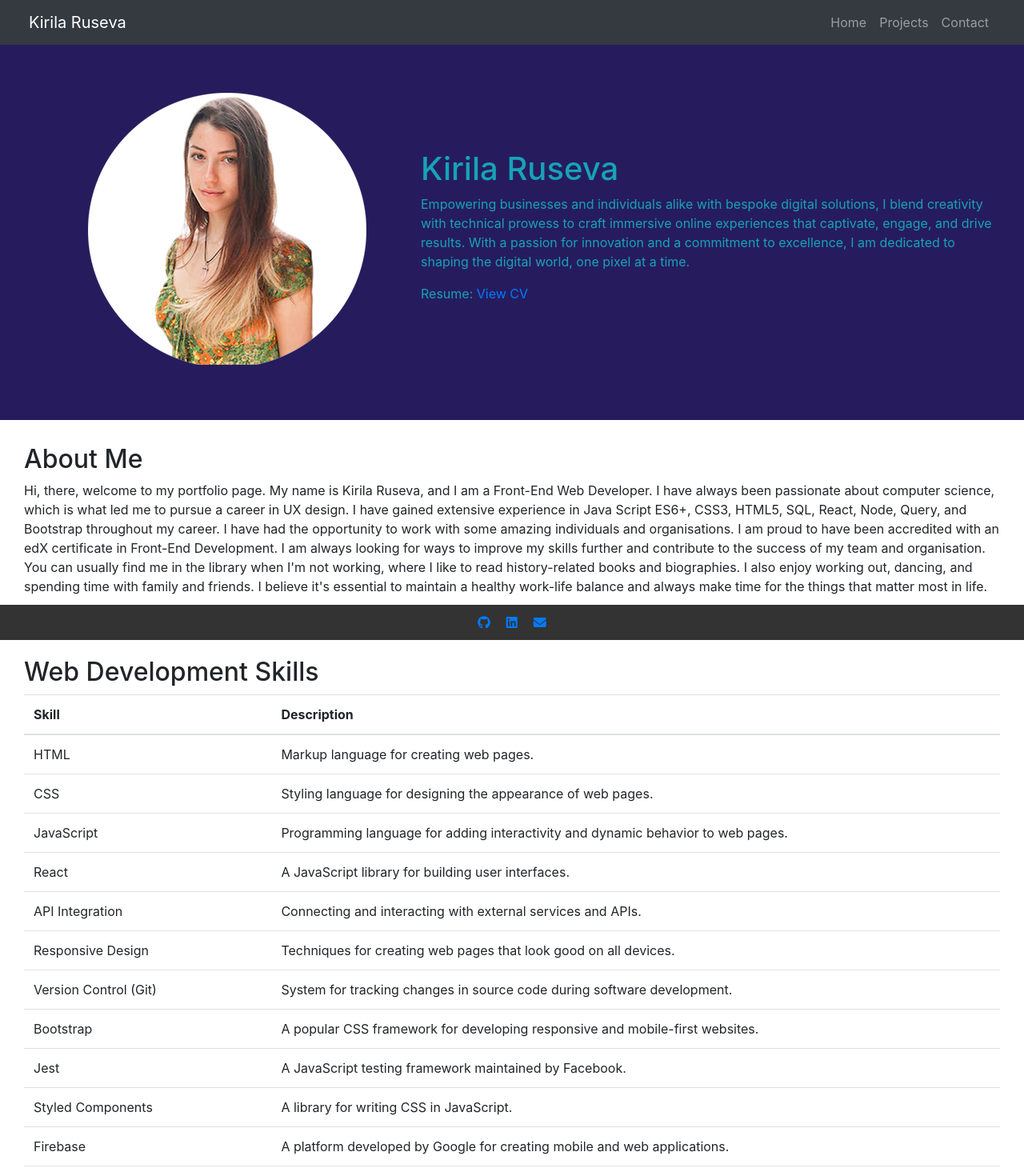
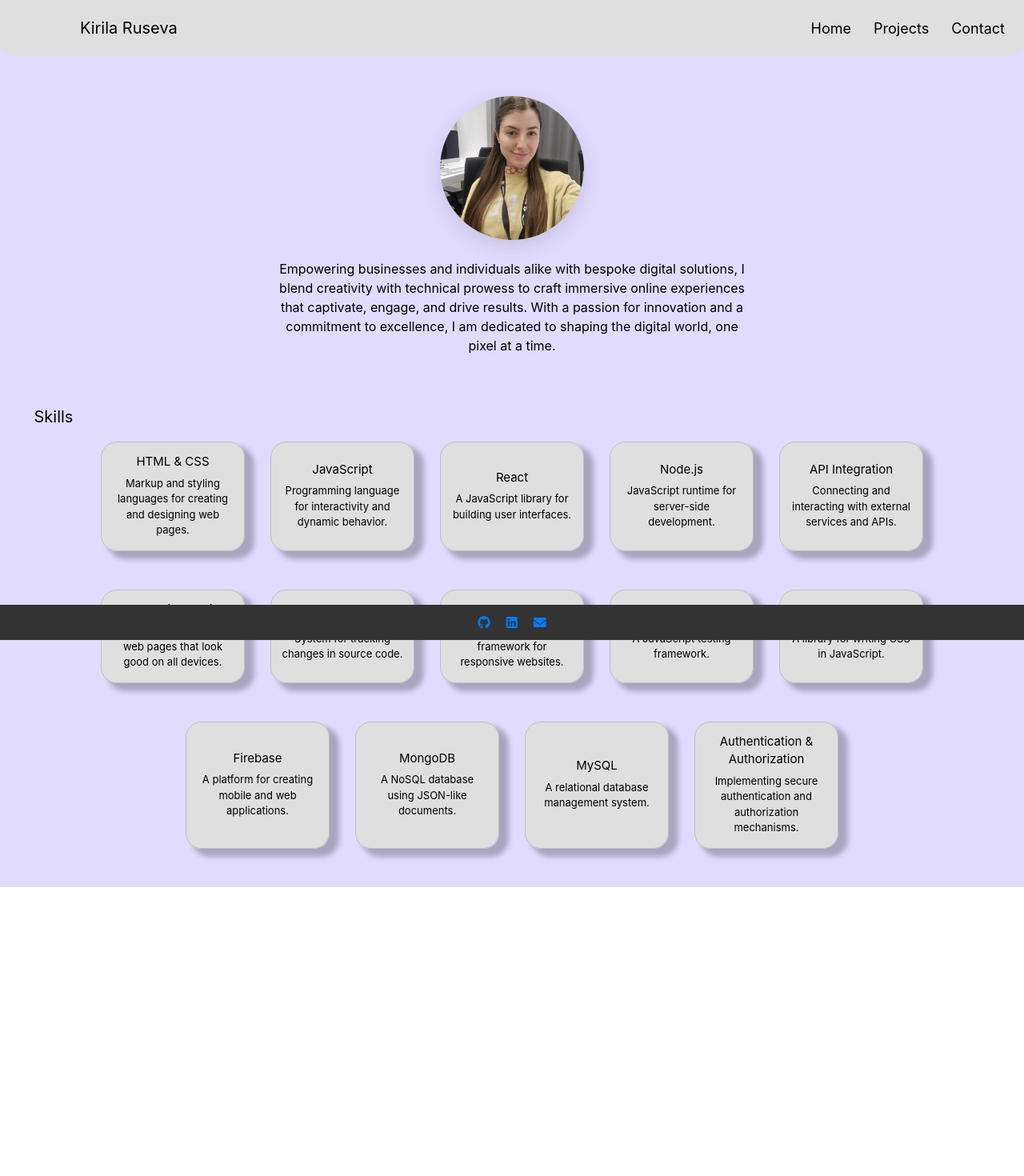
Before and after one commit to unicorn453/React-Portfolio, a React (Vite) app: page / in a window 1280 px wide. Shown: the top 1470 px of the page at 80% size. After the commit the page ends 1109 px from the top, so only its background shows below. Built offline with nearby package versions, Linux system fonts and the light colour scheme.

Commit message:
design changes applied

```diff
--- a/index.html
+++ b/index.html
@@ -8,7 +8,6 @@
       href="./src/components/assets/logo.jpg"
     />
     <meta name="viewport" content="width=device-width, initial-scale=1.0" />
-    <title>Kirila Ruseva</title>
     <!-- Use either CDN or npm version of Bootstrap CSS, not both -->
     <!-- <link
       href="https://stackpath.bootstrapcdn.com/bootstrap/5.1.0/css/bootstrap.min.css"
--- a/src/components/AboutMe.jsx
+++ /dev/null
@@ -1,27 +0,0 @@
-import React from "react";
-
-const AboutMe = () => {
-  return (
-    <section id="about">
-      <h2>About Me</h2>
-      <p>
-        Hi, there, welcome to my portfolio page. My name is Kirila Ruseva, and I
-        am a Front-End Web Developer. I have always been passionate about
-        computer science, which is what led me to pursue a career in UX design.
-        I have gained extensive experience in Java Script ES6+, CSS3, HTML5,
-        SQL, React, Node, Query, and Bootstrap throughout my career. I have had
-        the opportunity to work with some amazing individuals and organisations.
-        I am proud to have been accredited with an edX certificate in Front-End
-        Development. I am always looking for ways to improve my skills further
-        and contribute to the success of my team and organisation. You can
-        usually find me in the library when I'm not working, where I like to
-        read history-related books and biographies. I also enjoy working out,
-        dancing, and spending time with family and friends. I believe it's
-        essential to maintain a healthy work-life balance and always make time
-        for the things that matter most in life.
-      </p>
-    </section>
-  );
-};
-
-export default AboutMe;
--- a/src/components/ContactPage.jsx
+++ b/src/components/ContactPage.jsx
@@ -1,7 +1,6 @@
 import React from "react";
 import { BrowserRouter as Router, Route, Routes } from "react-router-dom";
 import "@fortawesome/fontawesome-free/css/all.min.css";
-import AboutMe from "./AboutMe";
 import Header from "./Header";
 import Skills from "./Skills";
 import Footer from "./Footer";
--- a/src/components/Header.jsx
+++ b/src/components/Header.jsx
@@ -1,55 +1,17 @@
-import React, { useState } from "react";
-
+import React from "react";
 import { Link } from "react-router-dom";
 
 const Header = () => {
-  const [showCollapsedMenu, setShowCollapsedMenu] = useState(false);
-  const toggleMenu = () => {
-    setShowCollapsedMenu(!showCollapsedMenu);
-  };
   return (
-    <header>
-      <nav className="navbar navbar-expand-lg navbar-dark bg-dark">
-        <a className="navbar-brand" href="#">
-          Kirila Ruseva
-        </a>
-        <button
-          className="navbar-toggler"
-          type="button"
-          onClick={toggleMenu}
-          data-bs-toggle="collapse"
-          data-bs-target="#navbarSupportedContent"
-          aria-controls="navbarSupportedContent"
-          aria-expanded="false"
-          aria-label="Toggle navigation"
-        >
-          <span className="navbar-toggler-icon"></span>
-        </button>
-        <div
-          className={
-            "collapse navbar-collapse justify-content-end" +
-            (showCollapsedMenu ? " show" : "")
-          }
-          id="navbarSupportedContent"
-        >
-          <ul className="navbar-nav">
-            <li className="nav-item">
-              <Link to="/" className="nav-link">
-                Home
-              </Link>
-            </li>
-            <li className="nav-item">
-              <Link to="/about" className="nav-link">
-                Projects
-              </Link>
-            </li>
-            <li className="nav-item">
-              <Link to="/contact" className="nav-link">
-                Contact
-              </Link>
-            </li>
-          </ul>
-        </div>
+    <header className="custom-header">
+      <div className="header-left">
+        <span className="header-logo"></span>
+        <span className="header-name">Kirila Ruseva</span>
+      </div>
+      <nav className="header-nav">
+        <Link to="/" className="header-link">Home</Link>
+        <Link to="/about" className="header-link">Projects</Link>
+        <Link to="/contact" className="header-link">Contact</Link>
       </nav>
     </header>
   );
--- a/src/components/Home.jsx
+++ b/src/components/Home.jsx
@@ -1,30 +1,14 @@
 import React from "react";
-import headshot from "/assets/portfolio4.png";
 
 const Hero = () => {
   return (
-    <section id="portfolio-header">
-      <div className="profile-info">
-        <img src={headshot} alt="Kirila Ruseva" className="avatar" />
-        <div className="text-info">
-          <h1>Kirila Ruseva</h1>
-          <p>
-            Empowering businesses and individuals alike with bespoke digital
-            solutions, I blend creativity with technical prowess to craft
-            immersive online experiences that captivate, engage, and drive
-            results. With a passion for innovation and a commitment to
-            excellence, I am dedicated to shaping the digital world, one pixel
-            at a time.
-          </p>
-          <p>
-            Resume:{" "}
-            <a
-              href="https://docs.google.com/document/d/1G8IO7Yobsy4sQp5bVngVavKi0QQ6ZA1lIQ0TZ6V9ozk/edit?usp=sharing"
-              target="_blank"
-            >
-              View CV
-            </a>
-          </p>
+    <section className="hero-section">
+      <div className="hero-header">
+      </div>
+      <div className="hero-center">
+        <img src="/assets/headshot.jpg" alt="Kirila Ruseva" className="hero-avatar" />
+        <div className="hero-intro">
+          Empowering businesses and individuals alike with bespoke digital solutions, I blend creativity with technical prowess to craft immersive online experiences that captivate, engage, and drive results. With a passion for innovation and a commitment to excellence, I am dedicated to shaping the digital world, one pixel at a time.
         </div>
       </div>
     </section>
--- a/src/components/HomePage.jsx
+++ b/src/components/HomePage.jsx
@@ -1,21 +1,20 @@
 import React from "react";
-import { BrowserRouter as Router, Route, Routes } from "react-router-dom";
-import "@fortawesome/fontawesome-free/css/all.min.css";
-import AboutMe from "./AboutMe";
 import Header from "./Header";
+import Hero from "./Home";
 import Skills from "./Skills";
 import Footer from "./Footer";
 import "../styles.css";
-import Projects from "./Projects";
-import Hero from "./Home";
 
 function HomePage() {
   return (
-    <div>
+    <div className="homepage-bg">
       <Header />
-      <Hero />
-      <AboutMe />
-      <Skills />
+      <main className="homepage-main">
+        <Hero />
+        <div className="homepage-skills">
+          <Skills />
+        </div>
+      </main>
       <Footer />
     </div>
   );
--- a/src/components/ProjectsPage.jsx
+++ b/src/components/ProjectsPage.jsx
@@ -1,7 +1,6 @@
 import React from "react";
 import { BrowserRouter as Router, Route, Routes } from "react-router-dom";
 import "@fortawesome/fontawesome-free/css/all.min.css";
-import AboutMe from "./AboutMe";
 import Header from "./Header";
 import Skills from "./Skills";
 import Footer from "./Footer";
--- a/src/components/Skills.jsx
+++ b/src/components/Skills.jsx
@@ -1,82 +1,34 @@
 import React from "react";
+
+const skills = [
+  { name: "HTML & CSS", desc: "Markup and styling languages for creating and designing web pages." },
+  { name: "JavaScript", desc: "Programming language for interactivity and dynamic behavior." },
+  { name: "React", desc: "A JavaScript library for building user interfaces." },
+  { name: "Node.js", desc: "JavaScript runtime for server-side development." },
+  { name: "API Integration", desc: "Connecting and interacting with external services and APIs." },
+  { name: "Responsive Design", desc: "Techniques for creating web pages that look good on all devices." },
+  { name: "Version Control (Git)", desc: "System for tracking changes in source code." },
+  { name: "Bootstrap", desc: "A popular CSS framework for responsive websites." },
+  { name: "Jest", desc: "A JavaScript testing framework." },
+  { name: "Styled Components", desc: "A library for writing CSS in JavaScript." },
+  { name: "Firebase", desc: "A platform for creating mobile and web applications." },
+  { name: "MongoDB", desc: "A NoSQL database using JSON-like documents." },
+  { name: "MySQL", desc: "A relational database management system." },
+  { name: "Authentication & Authorization", desc: "Implementing secure authentication and authorization mechanisms." },
+];
 
 const Skills = () => {
   return (
-    <section id="skills">
-      <h2>Web Development Skills</h2>
-      <table className="table">
-        <thead>
-          <tr>
-            <th>Skill</th>
-            <th>Description</th>
-          </tr>
-        </thead>
-        <tbody>
-          <tr>
-            <td>HTML</td>
-            <td>Markup language for creating web pages.</td>
-          </tr>
-          <tr>
-            <td>CSS</td>
-            <td>Styling language for designing the appearance of web pages.</td>
-          </tr>
-          <tr>
-            <td>JavaScript</td>
-            <td>
-              Programming language for adding interactivity and dynamic behavior
-              to web pages.
-            </td>
-          </tr>
-          <tr>
-            <td>React</td>
-            <td>A JavaScript library for building user interfaces.</td>
-          </tr>
-          <tr>
-            <td>API Integration</td>
-            <td>Connecting and interacting with external services and APIs.</td>
-          </tr>
-          <tr>
-            <td>Responsive Design</td>
-            <td>Techniques for creating web pages that look good on all devices.</td>
-          </tr>
-          <tr>
-            <td>Version Control (Git)</td>
-            <td>System for tracking changes in source code during software development.</td>
-          </tr>
-          <tr>
-            <td>Bootstrap</td>
-            <td>A popular CSS framework for developing responsive and mobile-first websites.</td>
-          </tr>
-          <tr>
-            <td>Jest</td>
-            <td>A JavaScript testing framework maintained by Facebook.</td>
-          </tr>
-          <tr>
-            <td>Styled Components</td>
-            <td>A library for writing CSS in JavaScript.</td>
-          </tr>
-          <tr>
-            <td>Firebase</td>
-            <td>A platform developed by Google for creating mobile and web applications.</td>
-          </tr>
-          <tr>
-            <td>Node.js</td>
-            <td>A JavaScript runtime built on Chrome's V8 engine that allows you to run JavaScript on the server-side.</td>
-          </tr>
-          <tr>
-            <td>MongoDB</td>
-            <td>A NoSQL database that uses JSON-like documents with optional schemas.</td>
-          </tr>
-          <tr>
-            <td>MySQL</td>
-            <td>A relational database management system based on SQL – Structured Query Language.</td>
-          </tr>
-          <tr>
-            <td>Authentication and Authorization</td>
-            <td>Implementing secure authentication and authorization mechanisms (e.g., JWT, OAuth).</td>
-          </tr>
-        </tbody>
-      </table>
+    <section className="skills-section">
+      <div className="skills-title">Skills</div>
+      <div className="skills-row">
+        {skills.map((skill, idx) => (
+          <div className="skill-card" key={idx}>
+            <div className="skill-name">{skill.name}</div>
+            <div className="skill-desc">{skill.desc}</div>
+          </div>
+        ))}
+      </div>
     </section>
   );
 };
--- a/src/styles.css
+++ b/src/styles.css
@@ -187,3 +187,268 @@ textarea.form-control {
     width: 300px;
   }
 }
+
+/* New landing page styles */
+.homepage-bg {
+  min-height: 100vh;
+  background: #E1DCFF;
+  width: 100%;
+}
+.homepage-main {
+  max-width: 1280px;
+  margin: 0 auto;
+  padding-top: 10px;
+}
+.custom-header {
+  width: 100vw;
+  max-width: 100vw;
+  margin: 0;
+  margin-top: 0;
+  height: 70px;
+  background: #DFDFDF;
+  border-radius: 0 0 20px 20px;
+  display: flex;
+  align-items: center;
+  justify-content: space-between;
+  position: relative;
+  padding: 0 24px;
+  box-sizing: border-box;
+  font-family: 'Inter', sans-serif;
+}
+.header-left {
+  display: flex;
+  align-items: center;
+}
+.header-logo {
+  width: 60px;
+  height: 24px;
+  margin-right: 8px;
+}
+.header-name {
+  font-size: 20px;
+  color: black;
+  font-weight: 400;
+  margin-left: 8px;
+}
+.header-nav {
+  display: flex;
+  gap: 28px;
+}
+.header-link {
+  font-size: 18px;
+  color: black;
+  font-family: 'Inter', sans-serif;
+  font-weight: 400;
+  text-decoration: none;
+  transition: color 0.2s;
+}
+.header-link:hover {
+  color: #5a4fcf;
+}
+.hero-section {
+  width: 100%;
+  max-width: 1280px;
+  margin: 0 auto;
+  position: relative;
+  min-height: 300px;
+  padding-top: 10px;
+  padding-bottom: 20px;
+}
+.hero-header {
+  position: absolute;
+  left: 106px;
+  top: 31px;
+}
+.hero-title {
+  font-size: 25px;
+  color: black;
+  font-family: 'Inter', sans-serif;
+  font-weight: 400;
+}
+.hero-center {
+  display: flex;
+  flex-direction: column;
+  align-items: center;
+  justify-content: center;
+  margin-top: 30px;
+}
+.hero-avatar {
+  width: 180px;
+  height: 180px;
+  border-radius: 9999px;
+  object-fit: cover;
+  box-shadow: 0 8px 24px rgba(0,0,0,0.12);
+}
+.hero-intro {
+  margin-top: 24px;
+  width: 90vw;
+  max-width: 600px;
+  text-align: center;
+  color: black;
+  font-size: 16px;
+  font-family: 'Inter', sans-serif;
+  font-weight: 400;
+}
+.homepage-intro {
+  width: 100%;
+  display: flex;
+  justify-content: center;
+  margin-top: 24px;
+}
+.homepage-skills {
+  width: 100%;
+  display: flex;
+  justify-content: center;
+  margin-top: 32px;
+}
+.skills-section {
+  width: 100%;
+  max-width: 1227px;
+  margin: 0 auto;
+  padding-top: 10px;
+  padding-bottom: 32px;
+}
+.skills-title {
+  font-size: 20px;
+  color: black;
+  font-family: 'Inter', sans-serif;
+  font-weight: 400;
+  margin-bottom: 16px;
+  margin-left: 16px;
+}
+.skills-row {
+  display: flex;
+  gap: 32px;
+  justify-content: center;
+  flex-wrap: wrap;
+}
+.skill-card {
+  width: 180px;
+  min-height: 100px;
+  background: #DFDFDF;
+  box-shadow: 10px 8px 6px 2px rgba(0, 0, 0, 0.25);
+  border-radius: 20px;
+  outline: 1px #BEBEBE solid;
+  outline-offset: -1px;
+  display: flex;
+  flex-direction: column;
+  align-items: center;
+  justify-content: center;
+  padding: 14px 14px 16px 14px;
+  margin-bottom: 16px;
+}
+.skill-name {
+  font-size: 15px;
+  color: black;
+  font-family: 'Inter', sans-serif;
+  font-weight: 400;
+  text-align: center;
+  margin-bottom: 6px;
+}
+.skill-desc {
+  font-size: 13px;
+  color: black;
+  font-family: 'Inter', sans-serif;
+  font-weight: 400;
+  text-align: center;
+}
+/* Remove Bootstrap and dark theme styles from header/navbar */
+.navbar, .navbar-dark, .bg-dark, .navbar-brand, .navbar-nav, .nav-item, .nav-link, .navbar-toggler, .navbar-toggler-icon, .navbar-collapse, .collapse {
+  all: unset;
+}
+/* Responsive styles */
+@media (max-width: 1200px) {
+  .homepage-main, .custom-header, .hero-section, .skills-section {
+    width: 100vw;
+    max-width: 100vw;
+    padding-left: 6px;
+    padding-right: 6px;
+  }
+  .skills-row {
+    gap: 16px;
+  }
+  .hero-intro {
+    width: 98vw;
+    min-width: 0;
+  }
+}
+@media (max-width: 900px) {
+  .custom-header {
+    height: 60px;
+    padding: 0 10px;
+    border-radius: 0 0 14px 14px;
+  }
+  .header-name {
+    font-size: 16px;
+  }
+  .header-link {
+    font-size: 15px;
+  }
+  .hero-avatar {
+    width: 120px;
+    height: 120px;
+  }
+  .skills-section {
+    padding-left: 0;
+    padding-right: 0;
+  }
+  .hero-intro {
+    font-size: 14px;
+    width: 98vw;
+  }
+}
+@media (max-width: 600px) {
+  .custom-header {
+    height: 54px;
+    border-radius: 0 0 8px 8px;
+    padding: 0 4px;
+    flex-direction: column;
+    align-items: stretch;
+    justify-content: center;
+    gap: 2px;
+  }
+  .header-nav {
+    width: 100%;
+    justify-content: space-around;
+    gap: 0;
+    margin-top: 2px;
+  }
+  .header-left {
+    width: 100%;
+    justify-content: center;
+    margin-bottom: 2px;
+  }
+  .header-link {
+    font-size: 13px;
+    gap: 12px;
+  }
+  .header-name {
+    font-size: 13px;
+  }
+  .hero-section {
+    padding-top: 2px;
+    min-height: 180px;
+  }
+  .hero-center {
+    margin-top: 10px;
+  }
+  .hero-avatar {
+    width: 80px;
+    height: 80px;
+  }
+  .hero-intro {
+    font-size: 12px;
+    width: 98vw;
+    max-width: 98vw;
+  }
+  .skills-row {
+    flex-direction: column;
+    align-items: center;
+    gap: 10px;
+  }
+  .skill-card {
+    width: 90vw;
+    min-width: 0;
+    padding: 10px 6px 10px 6px;
+  }
+}
```
Also changed, not shown: public/assets/headshot.jpg (added), 2 other files (tests, documents, lock files or other folders).
